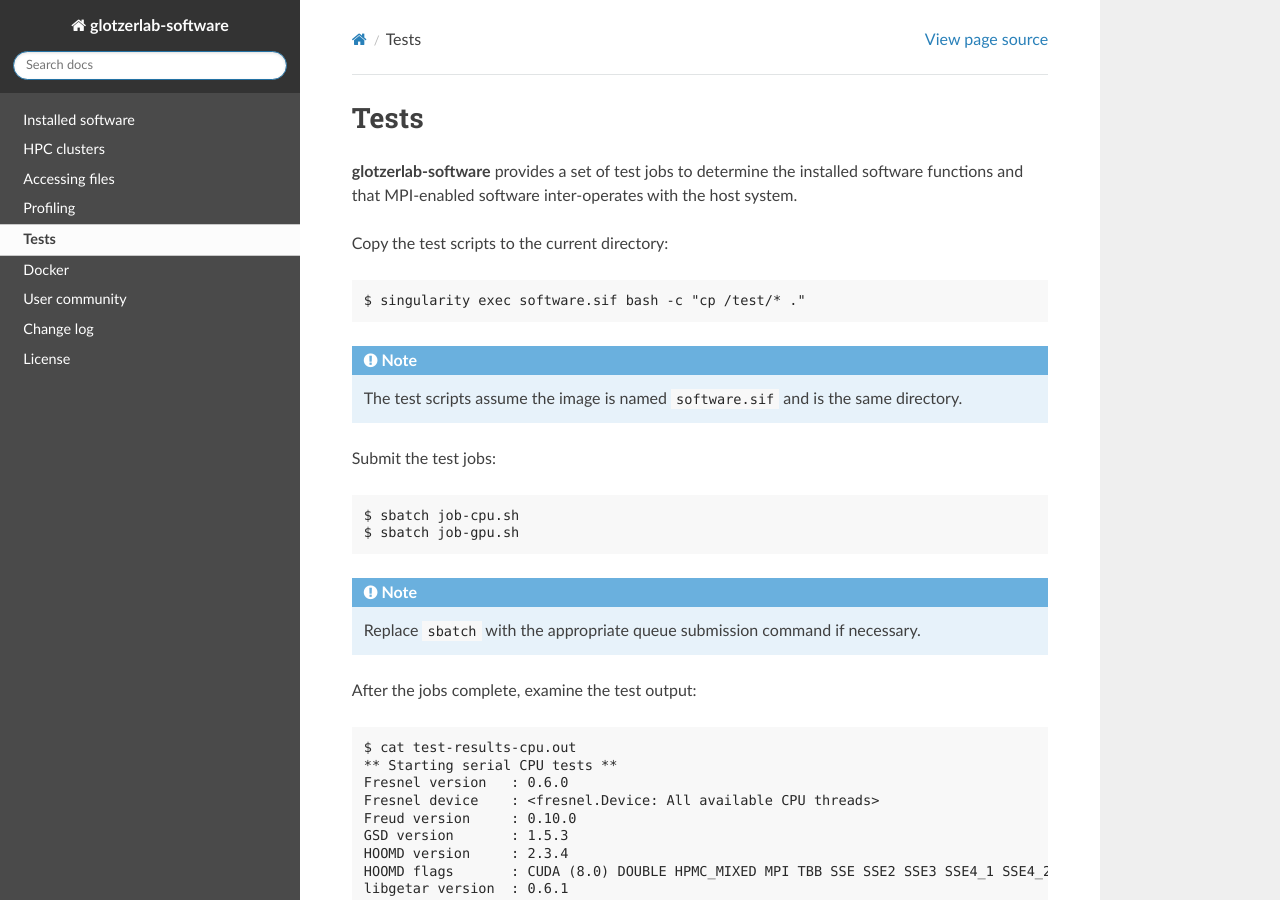
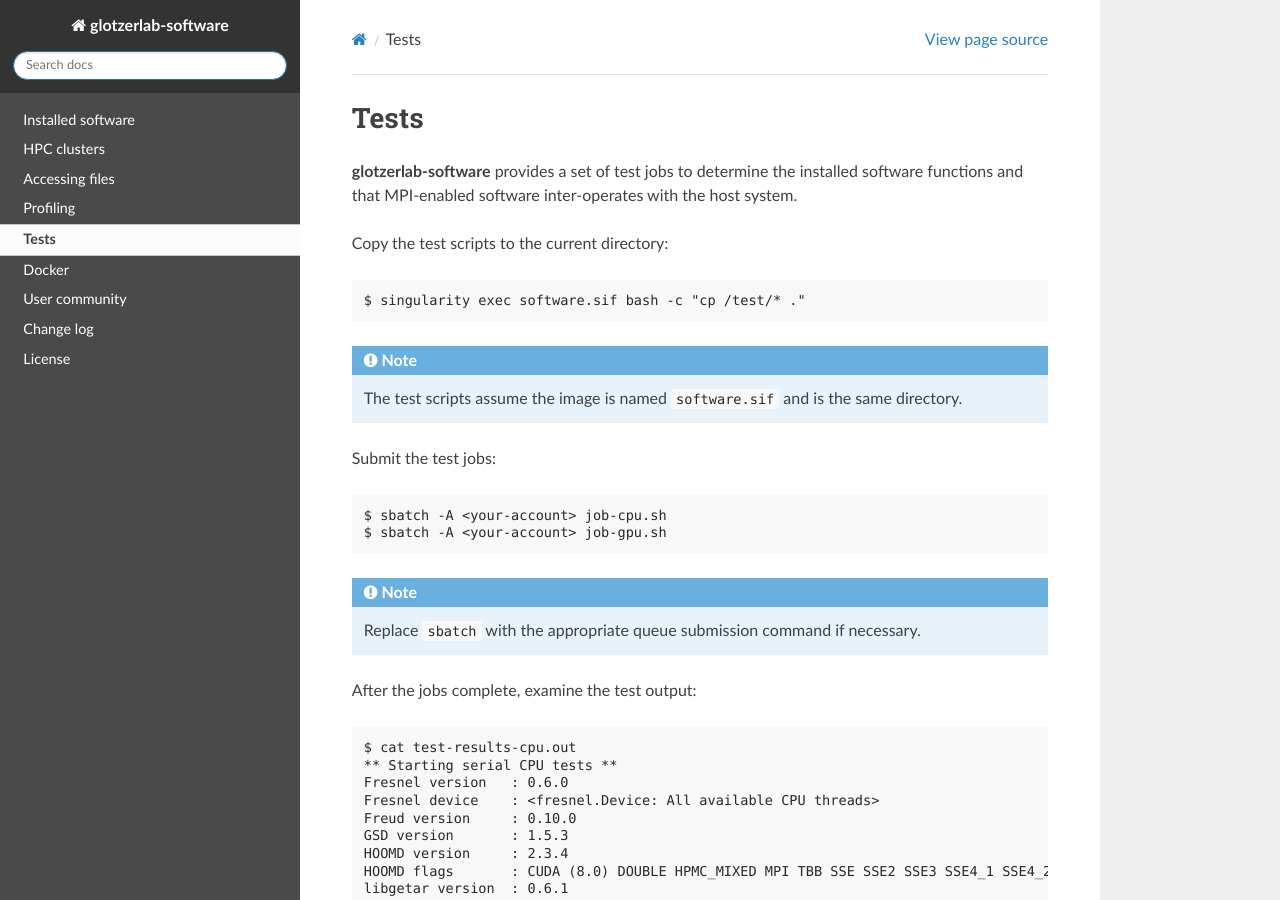
Before and after one commit to glotzerlab/software, a Sphinx documentation site: the page built from doc/test.rst, in a window 1280 px wide and 900 px high. Built offline with Sphinx 7.4.7 and the Read the Docs theme 2.0.0, drawn with Linux system fonts in a browser that asks for light colours; some of the changed lines change nothing that is shown.

Commit message:
Document how to run tests with a specific account

```diff
--- a/doc/test.rst
+++ b/doc/test.rst
@@ -14,8 +14,8 @@ Copy the test scripts to the current directory::
 
 Submit the test jobs::
 
-    $ sbatch job-cpu.sh
-    $ sbatch job-gpu.sh
+    $ sbatch -A <your-account> job-cpu.sh
+    $ sbatch -A <your-account> job-gpu.sh
 
 .. note::
 
```
